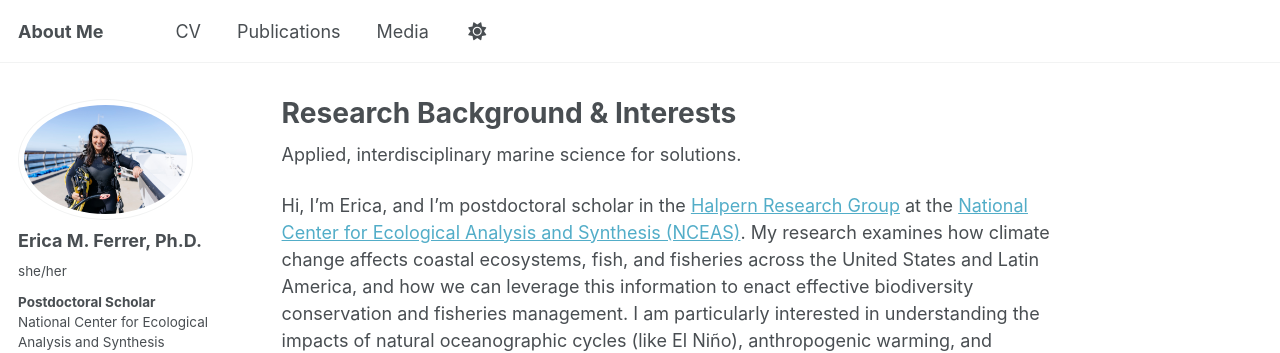
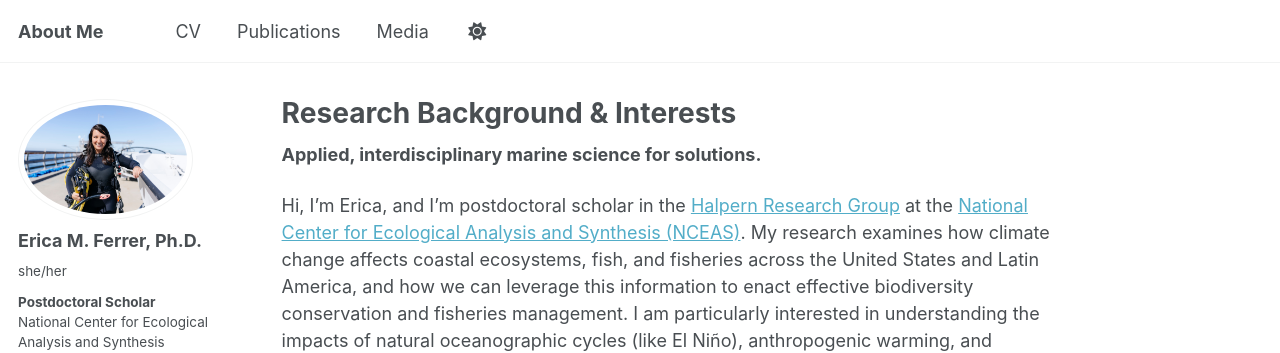
Before and after one commit to emferrer/emferrer.github.io, a Jekyll site: the page built from _pages/about.md, in a window 1280 px wide. Shown: the top 353 px of the page. Built offline with Jekyll 4.4.1, drawn with Linux system fonts in a browser that asks for light colours; some web fonts are replaced; a script that is not in the unit is left out.

```diff
--- a/_pages/about.md
+++ b/_pages/about.md
@@ -7,7 +7,7 @@ redirect_from:
   - /about.html
 ---
 
-Applied, interdisciplinary marine science for solutions.
+**Applied, interdisciplinary marine science for solutions.**
 
 Hi, I'm Erica, and I'm postdoctoral scholar in the [Halpern Research Group](http://www.benhalpernresearch.org/research) at the [National Center for Ecological Analysis and Synthesis (NCEAS)](https://www.nceas.ucsb.edu/). My research examines how climate change affects coastal ecosystems, fish, and fisheries across the United States and Latin America, and how we can leverage this information to enact effective biodiversity conservation and fisheries management. I am particularly interested in understanding the impacts of natural oceanographic cycles (like El Niño), anthropogenic warming, and deoxygenation on nearshore ecosystems, invertebrate taxa, and fishery populations targeted by small-scale fisheries and mariculture.
 
```
